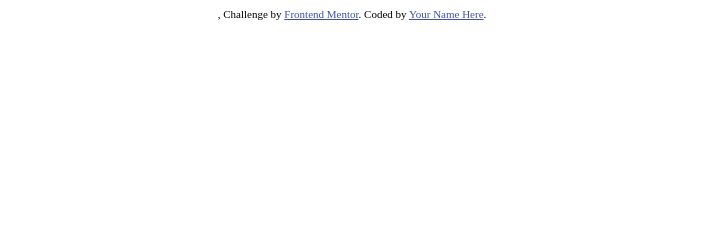
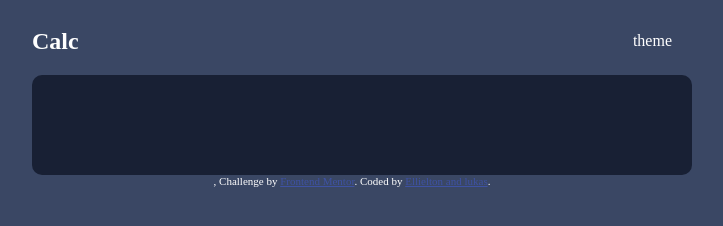
Before and after one commit to ramyses/calculadora-app-main, a plain HTML site: page index.html in a window 1280 px wide. Shown: the whole page, without its empty margins (288-1011 px from the left). Drawn offline with Linux system fonts and the light colour scheme.

Commit message:
Add css colors, Adjust style section header

```diff
--- a/index.html
+++ b/index.html
@@ -5,7 +5,8 @@
   <meta name="viewport" content="width=device-width, initial-scale=1.0"> <!-- displays site properly based on user's device -->
 
   <link rel="icon" type="image/png" sizes="32x32" href="./images/favicon-32x32.png">
-
+  <link rel="stylesheet" href="src/style.css">
+  <link rel="stylesheet" href="src/styles/colors.css">
   <title>Frontend Mentor | Calculator app</title>
 
   <!-- Feel free to remove these styles or customise in your own stylesheet 👍 -->
@@ -15,14 +16,23 @@
   </style>
 </head>
 <body>
-  <div></div>
+    <section class="header">
+      <div>
+        <h1>Calc</h1>
+        <div>
+          <label for="">theme</label>
 
+        </div>
+      </div>
+
+      <input class="result" type="text">
+    </section>
 
 
   <div class="attribution">
     ,
     Challenge by <a href="https://www.frontendmentor.io?ref=challenge" target="_blank">Frontend Mentor</a>.
-    Coded by <a href="#">Your Name Here</a>.
+    Coded by <a href="#">Ellielton and lukas</a>.
   </div>
 </body>
 </html>
--- /dev/null
+++ b/src/style.css
@@ -0,0 +1,24 @@
+body{
+    background-color: var(--main-background);
+    color: white;
+}
+.header{
+    width: 50vw;
+    margin: auto;
+}
+.header div{
+    display: flex;
+    justify-content: space-between;
+    align-items: center;
+}
+
+.header .result{
+    background-color: var(--screen-brackground);
+    width: 100%;
+    height: 80px;
+    padding: 10px;
+    border: none;
+    border-radius: 10px;
+    font-size: 40px;
+    color: white;
+}
--- /dev/null
+++ b/src/styles/colors.css
@@ -0,0 +1,10 @@
+:root{
+    --main-background: hsl(222, 26%, 31%);
+    --toggle-background: hsl(223, 31%, 20%);
+    --screen-brackground: hsl(224, 36%, 15%);
+
+
+    --Desaturated-dark-blue: hsl(225, 21%, 49%);
+    --red: hsl(6, 63%, 50%);
+    --dark-red: hsl(6, 70%, 34%);
+}
```
